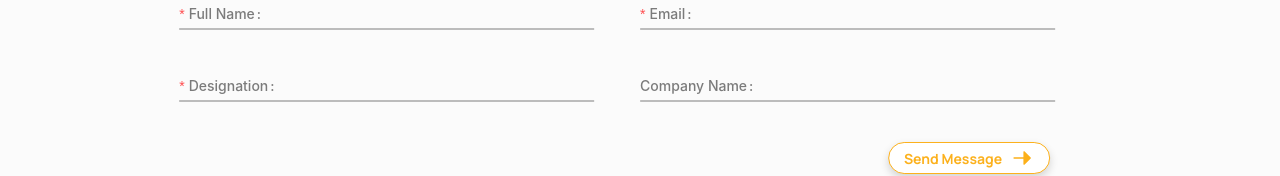
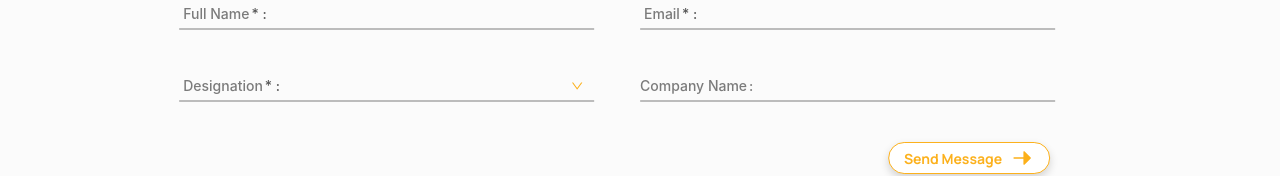
Before and after one commit to Ideassion-DevOpsTeam/Aatral.Web.Cloud.Core, a React (Create React App) app: page /become-a-member in a window 1280 px wide. Shown: the part 373-549 px from the top of the page. Built offline with nearby package versions, Linux system fonts and the light colour scheme; a web font is replaced by a local one.

Commit message:
api-design-contact-become-member-page

```diff
--- a/src/Pages/BecomeAMember/becomeAnMember.jsx
+++ b/src/Pages/BecomeAMember/becomeAnMember.jsx
@@ -1,14 +1,36 @@
-import React from "react";
+import React, { Fragment, useState } from "react";
 import "./becomeAnMember.scss";
-import { Button, Form, Input } from "antd";
+import { Button, Form, Input, Select } from "antd";
 import Icon from "@ant-design/icons";
 import { rightArrow } from "../../constants/icons";
+import { useMutation } from "@apollo/client";
 import SocialIcons from "../../components/Social/SocialIcons";
 
+// static_data
+import { items } from "../Contact/static_data";
+// api
+import { joinMember } from "../../api";
+// components
+import MailSucessComponent from "../../components/Sucess/mailSucess";
+
 const BecomeAnMember = () => {
-  return (
-    <section className="become__a__member__section">
-      <SocialIcons />
+  const [addMember, { data }] = useMutation(joinMember);
+  const [isValueSelected, setIsValueSelected] = useState(false);
+  const onFinish = async (values) => {
+    // console.log("values-become", values);
+    if (values.designation === "Others_Specify") {
+      values.otherDesignation = values.query;
+    }
+    await addMember({ variables: values });
+  };
+
+  const handleSelect = (value) => {
+    setIsValueSelected(true);
+  };
+
+  let displayCont = data ? (
+    <MailSucessComponent />
+  ) : (
     <div className="become__a__member__section__block">
       <div className="become__a__member__section__block--top">
         <p className="become__a__member__section__block--top-member-tier">
@@ -24,7 +46,7 @@ const BecomeAnMember = () => {
             initialValues={{
               remember: true,
             }}
-              // onFinish={onFinish}
+            onFinish={onFinish}
             // onFinishFailed={onFinishFailed}
             autoComplete="off"
           >
@@ -32,7 +54,7 @@ const BecomeAnMember = () => {
               <Form.Item
                 labelClassName="custom-label-class"
                 label="Full Name"
-                  name="fullname"
+                name="name"
                 className="contact-form-input"
                 rules={[
                   {
@@ -61,22 +83,22 @@ const BecomeAnMember = () => {
 
             <div className="contact__section--right-form-inputs become__a__member">
               <Form.Item
-                  label="Designation"
+                className="contact-form-input"
                 name="designation"
-                  className="contact-form-input"
+                label={!isValueSelected ? "Designation" : null}
                 rules={[
                   {
                     required: true,
-                      message: "Please enter your Designation!",
+                    message: "Please enter your designation!",
                   },
                 ]}
               >
-                  <Input className="contact-input" />
+                <Select onChange={handleSelect} options={items} />
               </Form.Item>
 
               <Form.Item
                 label="Company Name"
-                  name="companyname"
+                name="company"
                 className="contact-form-input"
                 rules={[
                   {
@@ -101,6 +123,11 @@ const BecomeAnMember = () => {
         </div>
       </div>
     </div>
+  );
+  return (
+    <section className="become__a__member__section">
+      <SocialIcons />
+      {displayCont}
     </section>
   );
 };
--- a/src/Pages/BecomeAMember/becomeAnMember.scss
+++ b/src/Pages/BecomeAMember/becomeAnMember.scss
@@ -1,9 +1,7 @@
 @use "../../styles/variables.scss" as *;
 
 .become__a__member__section {
-    // margin-top: 9rem;
   height: 100vh;
-
   &__block {
     width: 90%;
     margin: 0 auto;
@@ -48,20 +46,20 @@
   transform: translate(10%, 0%);
 }
 
-input#become__a__member_fullname {
-    text-indent: 6.6rem;
+input#become__a__member_name {
+  text-indent: 8.2rem;
 }
 
 input#become__a__member_email {
-    text-indent: 4.4rem;
+  text-indent: 5rem;
 }
 
 input#become__a__member_designation {
   text-indent: 7.4rem;
 }
 
-input#become__a__member_companyname {
-    text-indent: 10rem;
+input#become__a__member_company {
+  text-indent: 11rem;
 }
 
 .contact__section--right-form-inputs.become__a__member > div > div label {
--- a/src/Pages/Contact/Contact.jsx
+++ b/src/Pages/Contact/Contact.jsx
@@ -15,6 +15,7 @@ import { items } from "./static_data";
 
 // components
 import ButtonComponent from "../../components/UI/Button";
+import MailSucessComponent from "../../components/Sucess/mailSucess";
 
 // api
 import { createContact } from "../../api";
@@ -27,7 +28,9 @@ const Contact = () => {
   const { TextArea } = Input;
 
   const onFinish = async (values) => {
-    // console.log("values", values);
+    if (values.designation === "Others_Specify") {
+      values.otherDesignation = values.query;
+    }
     await addContact({ variables: values });
   };
   const onFinishFailed = (errorInfo) => {
@@ -35,7 +38,6 @@ const Contact = () => {
   };
 
   const handleSelect = (value) => {
-    // console.log(`Selected: ${value}`);
     setIsValueSelected(true);
   };
 
@@ -139,24 +141,7 @@ const Contact = () => {
   );
 
   if (data) {
-    disPlayContent = (
-      <div className="contact__sucess-cont">
-        <section className="contact__sucess-cont__desc-cont">
-          <label>
-            Your message has been sent! We’ll get back to you as soon as
-            possible.
-          </label>
-          <ButtonComponent>
-            <Link to="/">
-              Go to home <RightArrow />
-            </Link>
-          </ButtonComponent>
-        </section>
-        <section className="contact__sucess-cont__icon-cont">
-          <PaperFlight />;
-        </section>
-      </div>
-    );
+    disPlayContent = <MailSucessComponent />;
   }
 
   return (
--- a/src/Pages/Contact/static_data.js
+++ b/src/Pages/Contact/static_data.js
@@ -42,5 +42,5 @@ export const items = [
     label: "Chief Strategy Officer (CSO)",
     value: "Chief_Strategy_Officer_CSO",
   },
-  { label: "Others (Specify in query)", value: "Others (Specify in query)" },
+  { label: "Others (Specify in query)", value: "Others_Specify" },
 ];
--- a/src/api/index.js
+++ b/src/api/index.js
@@ -158,13 +158,15 @@ export const createContact = gql`
     $firstname: String
     $lastname: String
     $query: String
-    $designation: String
+    $designation: ENUM_CONTACT_DESIGNATION
+    $otherDesignation: String
   ) {
     createContact(
       data: {
         FirstName: $firstname
         LastName: $lastname
         Email: $email
+        OtherDesignation: $otherDesignation
         Designation: $designation
         Query: $query
       }
@@ -175,9 +177,34 @@ export const createContact = gql`
           FirstName
           LastName
           Email
+          Designation
           OtherDesignation
           Query
         }
+      }
+    }
+  }
+`;
+
+export const joinMember = gql`
+  mutation createJoinMember(
+    $email: String
+    $name: String
+    $company: String
+    $designation: ENUM_JOINMEMBER_DESIGNATION
+    $otherDesignation: String
+  ) {
+    createJoinMember(
+      data: {
+        Name: $name
+        Email: $email
+        OtherDesignation: $otherDesignation
+        Designation: $designation
+        Company: $company
+      }
+    ) {
+      data {
+        id
       }
     }
   }
--- /dev/null
+++ b/src/components/Sucess/mailSucess.jsx
@@ -0,0 +1,33 @@
+import React from "react";
+import { Link } from "react-router-dom";
+//components
+import ButtonComponent from "../UI/Button";
+
+//styles
+import "./mailSucess.scss";
+
+// assets
+import { ReactComponent as PaperFlight } from "../../assets/Icons/Contact/papaer_flight.svg";
+import { ReactComponent as RightArrow } from "../../assets/Icons/Contact/right_yellow.svg";
+
+function MailSucessComponent() {
+  return (
+    <div className="mail__sucess-cont">
+      <section className="mail__sucess-cont__desc-cont">
+        <label>
+          Your message has been sent! We’ll get back to you as soon as possible.
+        </label>
+        <ButtonComponent>
+          <Link to="/">
+            Go to home <RightArrow />
+          </Link>
+        </ButtonComponent>
+      </section>
+      <section className="mail__sucess-cont__icon-cont">
+        <PaperFlight />
+      </section>
+    </div>
+  );
+}
+
+export default MailSucessComponent;
--- /dev/null
+++ b/src/components/Sucess/mailSucess.scss
@@ -0,0 +1,52 @@
+@use "../../styles/variables.scss" as *;
+
+.mail__sucess-cont {
+  display: flex;
+  flex-direction: column;
+  align-items: center;
+  justify-content: flex-end;
+  height: 100vh;
+
+  &__desc-cont {
+    display: flex;
+    flex-direction: column;
+    label {
+      font-size: calc($medium - 0.3vw);
+      font-weight: 400;
+      line-height: 1.5em;
+      color: $color__black_shade_1;
+    }
+
+    button {
+      margin-block: 1.5rem;
+      background-color: transparent !important;
+      display: flex;
+
+      justify-content: center;
+      a {
+        cursor: pointer;
+        display: flex;
+        font-size: calc($normal - 0.1vw);
+        align-items: center;
+        gap: 0.7rem;
+        color: $color__yellow;
+        svg {
+          width: calc($normal - 0.1vw);
+        }
+      }
+    }
+  }
+  &__icon-cont {
+    align-self: flex-end;
+    margin-top: 5rem;
+    // background-color: aqua;
+    display: flex;
+    width: 100%;
+    // padding-block: 0.1rem;
+    justify-content: center;
+    svg {
+      width: 42vw;
+      height: 33vh;
+    }
+  }
+}
```
Also changed, not shown: src/Pages/Contact/contact.scss (+11 -52 lines), src/Pages/Members/Members.jsx (+1 -13 lines). Lines whose indentation alone changed are shown as unchanged.
